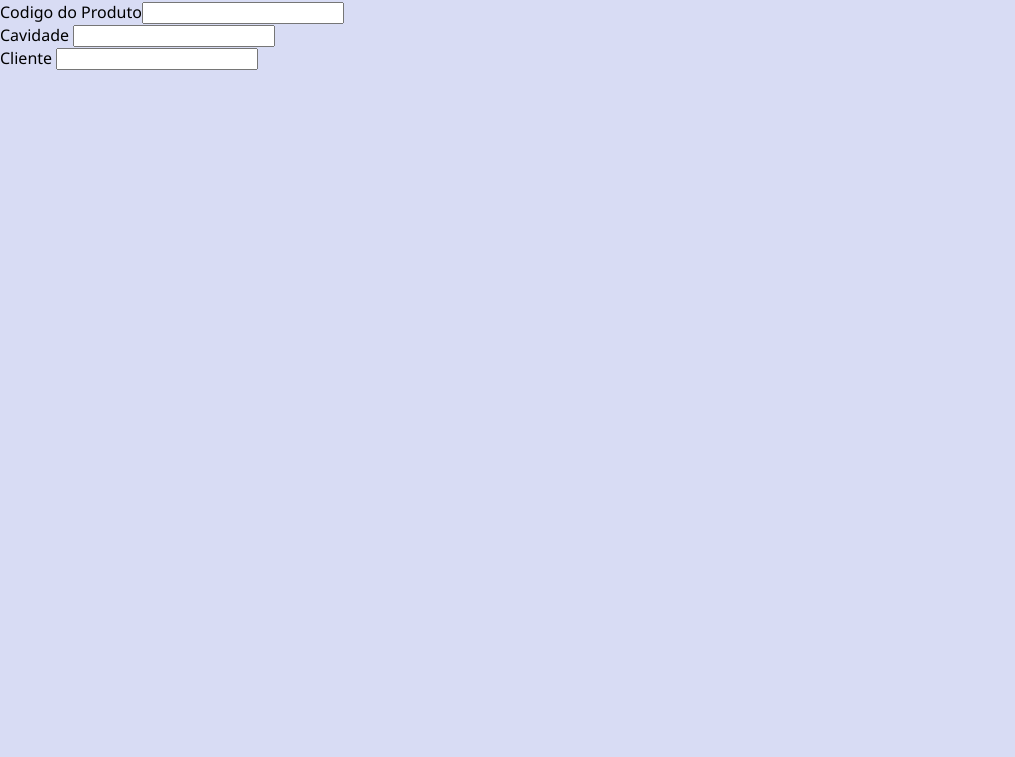
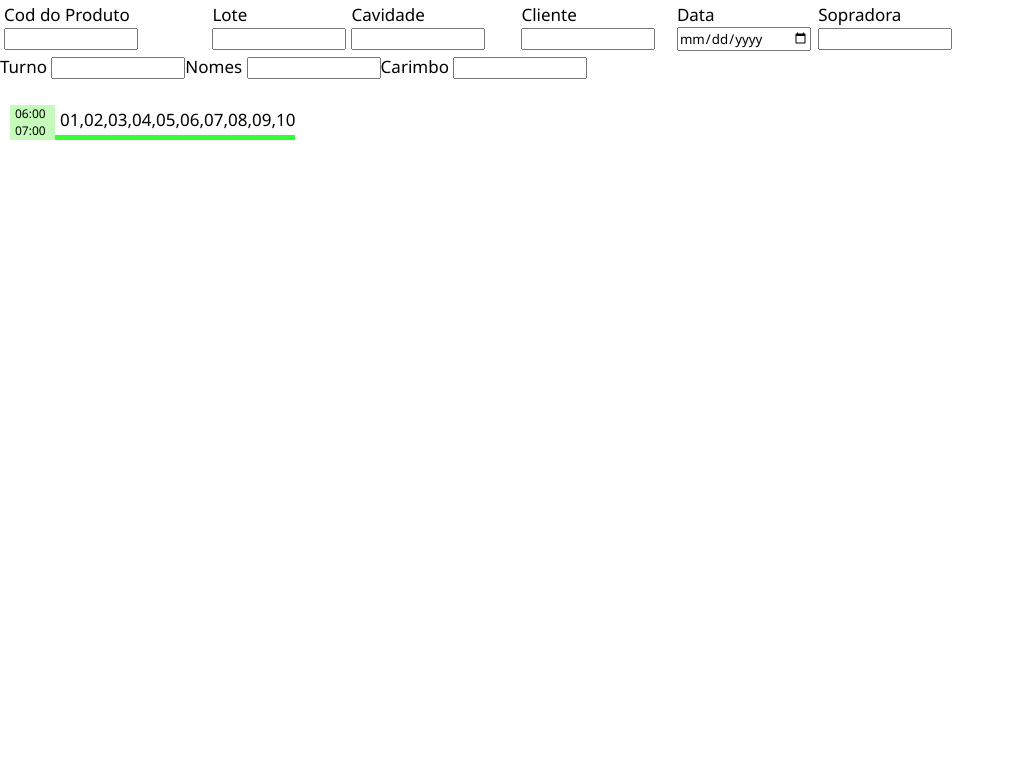
Before and after one commit to wilianbs/ProjetoAppCL, a plain HTML site: page Produção/RealtorioDiario.html in a window 1280 px wide. Shown: the part 43-800 px from the top of the page, without its empty margins (0-1015 px from the left). Drawn offline with Linux system fonts and the light colour scheme.

Commit message:
inicio html

```diff
--- a/Produção/RealtorioDiario.html
+++ b/Produção/RealtorioDiario.html
@@ -9,11 +9,24 @@
     <link rel="stylesheet" href="styleRelatorioDiario.css">
 </head>
 <body>
-    <h1>Realtorio Diario</h1>
+    <h1>Relatorio Diario</h1>
     <div class="Cabeca">
-        <p>Codigo do Produto<input type="text" name="Codigo do Produto" id="CodProd"></p>
+        <p>Cod do Produto<input type="text" name="Codigo do Produto" id="CodProd"></p>
+        <p>Lote <input type="text" name="lote" id="lote"></p>
         <p>Cavidade <input type="text" name="Ncavidade" id="Ncavidade"></p>
         <p>Cliente <input type="text" name="Cliente" id="Cliente"></p>
+        <p>Data <input type="date" name="data" id="data"></p>
+        <p>Sopradora <input type="number" name="sopradora" id="sopradora"></p>
+    </div>
+    <div class="operador">
+        <p>Turno <input type="text" name="turno" id="turno"></p>
+        <p>Nomes <input type="text" name="nomes" id="nomes"></p>
+        <p>Carimbo <input type="number" name="carimbo" id="carimbo"></p>
+
+    </div><br>
+    <div class="dados">
+        <p class="hora">06:00 07:00 </p><p class="dadoshora">01,02,03,04,05,06,07,08,09,10</p>
+
     </div>
 
 
--- a/Produção/styleRelatorioDiario.css
+++ b/Produção/styleRelatorioDiario.css
@@ -1,6 +1,47 @@
+body{
+    background: white;
+    max-width:1000px ;
+
+}
+
 h1{
    font-size: large;
+
 }
-body{
-    display:;
+.Cabeca{
+    margin: 2px;
+    padding: 2px;
+    display:flex;
 }
+.operador{
+    display: flex;
+
+}
+input{
+    width: 130px;
+}
+p{
+    font-size: 17px;
+}
+.hora{
+    margin-left: 10px;
+    padding-left: 5px;
+    font-size: 10px;
+    display: flex;
+    width: 5px;
+
+    background: rgb(198, 250, 187);
+    width: 40px;
+    font-size: 12px;
+
+}
+.dados{
+
+    display: inline-flex;
+
+}
+.dadoshora{
+    padding-left: 5px;
+    line-height: 30px;
+    border-bottom: solid 5px rgb(49, 255, 49);
+}
```
